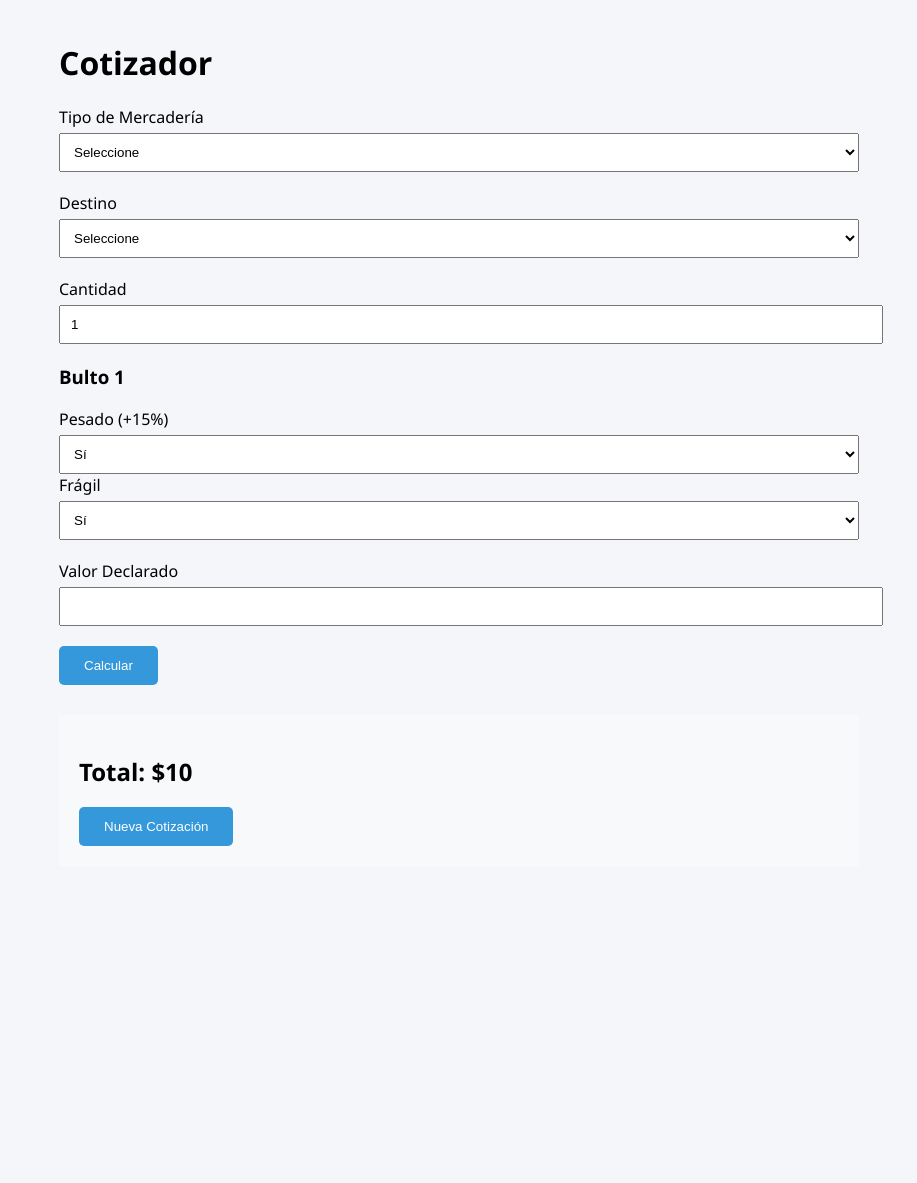
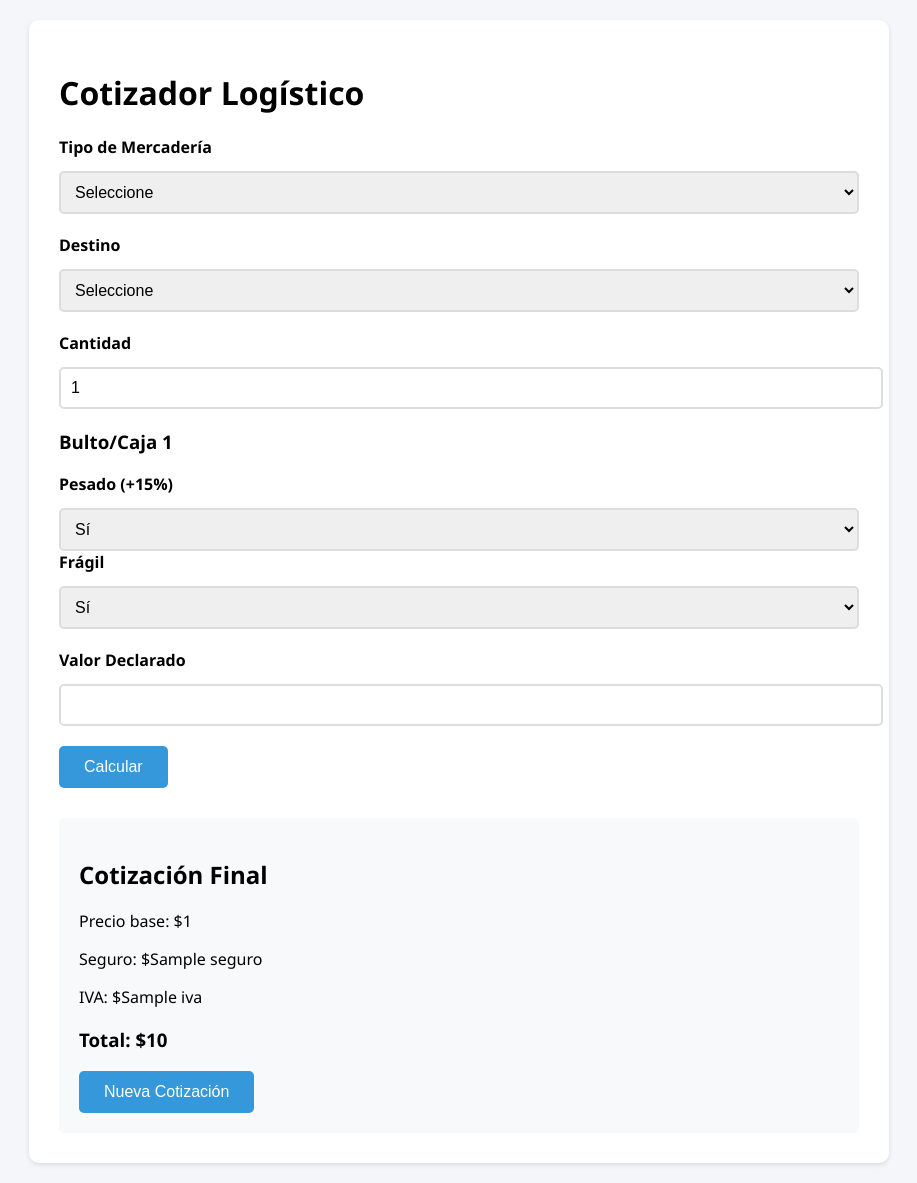
Before and after one commit to EzqAl/Tarifasiro, a Flask app: template templates/index.html in a window 1280 px wide. Shown: the whole page, without its empty margins (181-1098 px from the left). Before the commit the page ends 846 px from the top, so only its background shows below. Run offline with Flask 3, Linux system fonts and the light colour scheme; the template is opened without the code that fills it: most values are stand-ins (such as "Sample title", 1, 10 or a date in 2020).

Commit message:
Update index.html

```diff
--- a/templates/index.html
+++ b/templates/index.html
@@ -3,28 +3,41 @@
 <head>
     <meta charset="UTF-8">
     <meta name="viewport" content="width=device-width, initial-scale=1.0">
-    <title>Cotizador</title>
+    <title>Cotizador Logístico</title>
     <style>
         :root {
             --primary: #2c3e50;
             --secondary: #3498db;
+            --light: #ecf0f1;
         }
         body {
             font-family: 'Segoe UI', sans-serif;
+            background: #f5f6fa;
             margin: 0;
             padding: 20px;
-            background: #f5f6fa;
         }
         .container {
             max-width: 800px;
             margin: 0 auto;
+            background: white;
+            border-radius: 10px;
+            padding: 30px;
+            box-shadow: 0 2px 5px rgba(0,0,0,0.1);
         }
         .form-group {
             margin-bottom: 20px;
         }
+        label {
+            display: block;
+            font-weight: 600;
+            margin-bottom: 8px;
+        }
         select, input {
             width: 100%;
             padding: 10px;
+            border: 2px solid #ddd;
+            border-radius: 5px;
+            font-size: 16px;
             margin-top: 5px;
         }
         button {
@@ -34,23 +47,31 @@
             padding: 12px 25px;
             border-radius: 5px;
             cursor: pointer;
+            font-size: 16px;
+            transition: background 0.3s;
+        }
+        button:hover {
+            background: #2980b9;
         }
         .resultado {
+            background: #f8f9fa;
+            padding: 20px;
+            border-radius: 5px;
             margin-top: 30px;
-            padding: 20px;
-            background: #f8f9fa;
         }
         .error {
+            background: #ffebee;
             color: #c62828;
-            background: #ffebee;
             padding: 15px;
             margin-top: 20px;
+            border: 1px solid #c62828;
+            border-radius: 5px;
         }
     </style>
 </head>
 <body>
     <div class="container">
-        <h1>Cotizador</h1>
+        <h1>Cotizador Logístico</h1>
         <form method="POST" id="cotizadorForm">
             <!-- Tipo de Envío -->
             <div class="form-group">
@@ -91,7 +112,7 @@
             <button type="submit">Calcular</button>
         </form>
 
-        <!-- Errores -->
+        <!-- Mensajes de Error -->
         {% if error %}
         <div class="error">{{ error }}</div>
         {% endif %}
@@ -99,7 +120,11 @@
         <!-- Resultados -->
         {% if resultado %}
         <div class="resultado" id="resultado">
-            <h2>Total: ${{ resultado.total }}</h2>
+            <h2>Cotización Final</h2>
+            <p>Precio base: ${{ resultado.total_base }}</p>
+            <p>Seguro: ${{ resultado.seguro }}</p>
+            <p>IVA: ${{ resultado.iva }}</p>
+            <h3>Total: ${{ resultado.total }}</h3>
             <button onclick="nuevaCotizacion()">Nueva Cotización</button>
         </div>
         {% endif %}
@@ -114,7 +139,7 @@
             for (let i = 0; i < cantidad; i++) {
                 let html = `
                     <div class="form-group">
-                        <h3>${tipo === 'pallet' ? 'Pallet' : 'Bulto'} ${i + 1}</h3>
+                        <h3>${tipo === 'pallet' ? 'Pallet' : 'Bulto/Caja'} ${i + 1}</h3>
                         <label>Pesado (+15%)</label>
                         <select name="pesado_${i}" required>
                             <option value="si">Sí</option>
@@ -134,7 +159,7 @@
                             {% for loc in localidades %}
                                 {% if loop.first %}
                                     {% for cat in PRECIOS[loc].keys() %}
-                                        {% if not cat.includes('Pallet') %}
+                                        {% if 'Pallet' not in cat %}
                                             <option value="{{ cat }}">{{ cat }}</option>
                                         {% endif %}
                                     {% endfor %}
```
